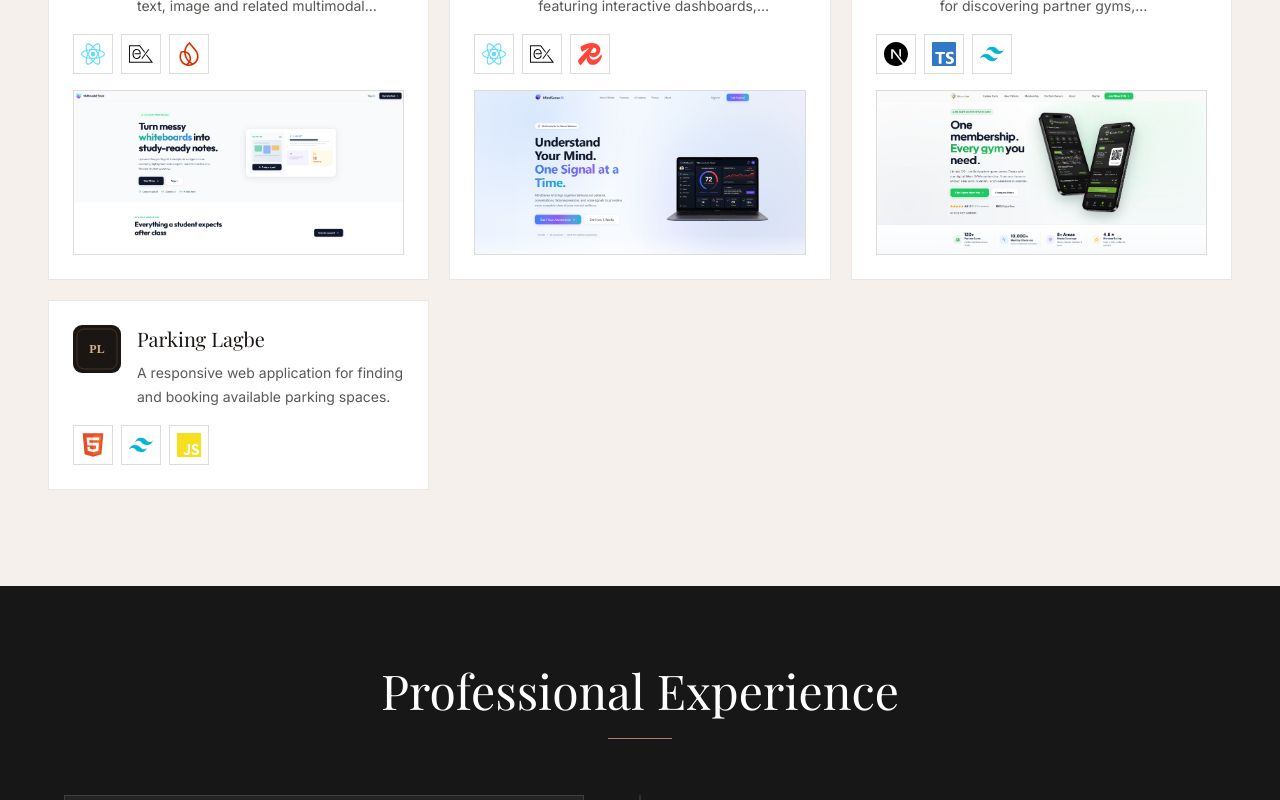
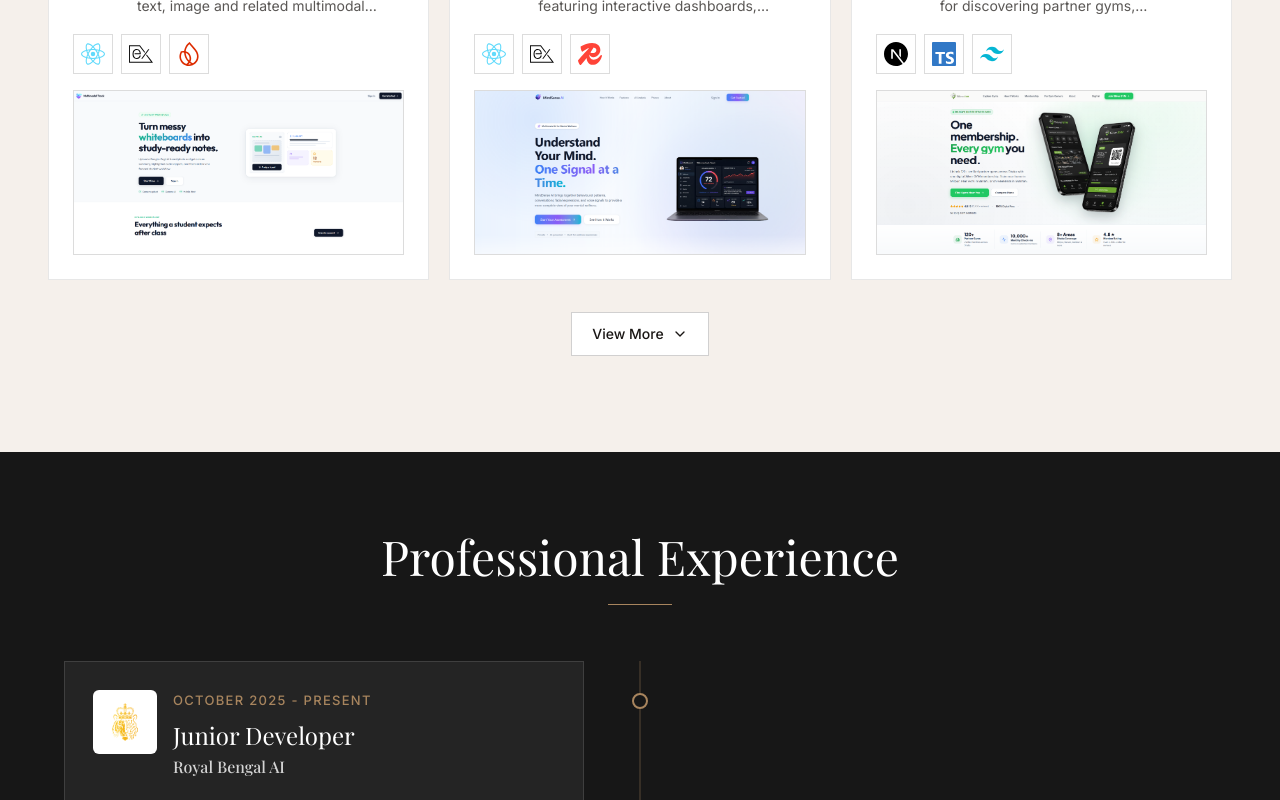
Before and after one commit to MohammedShakib/my-portfolio-website, a Next.js app: page / in a window 1280 px wide. Shown: the part 5113-5913 px from the top of the page. Built offline with nearby package versions, Linux system fonts and the light colour scheme.

Commit message:
Collapse additional projects behind view more

```diff
--- a/src/components/sections/FeaturedProjects.tsx
+++ b/src/components/sections/FeaturedProjects.tsx
@@ -1,6 +1,9 @@
+"use client";
+
 import { featuredProjects, otherProjects } from "@/data/portfolio";
-import { ArrowUpRight, Bot } from "lucide-react";
+import { ArrowUpRight, Bot, ChevronDown, ChevronUp } from "lucide-react";
 import Image from "next/image";
+import { useState } from "react";
 
 const Github = ({ size = 24 }: { size?: number }) => (
   <svg
@@ -17,6 +20,8 @@ const Github = ({ size = 24 }: { size?: number }) => (
     <path d="M15 22v-4a4.8 4.8 0 0 0-1-3.02c3.14-.35 6.44-1.54 6.44-7A5.44 5.44 0 0 0 20 4.77 5.07 5.07 0 0 0 19.91 1S18.73.65 16 2.48a13.38 13.38 0 0 0-7 0C6.27.65 5.09 1 5.09 1A5.07 5.07 0 0 0 5 4.77a5.44 5.44 0 0 0-1.5 3.78c0 5.42 3.3 6.61 6.44 7A4.8 4.8 0 0 0 8 18v4" />
   </svg>
 );
+
+const additionalProjectsPreviewCount = 3;
 
 const techLogos: Record<string, string> = {
   "CSS": "css3",
@@ -60,6 +65,12 @@ function TechBadge({ tag }: { tag: string }) {
 }
 
 export default function FeaturedProjects() {
+  const [showAllAdditionalProjects, setShowAllAdditionalProjects] = useState(false);
+  const hasMoreAdditionalProjects = otherProjects.length > additionalProjectsPreviewCount;
+  const visibleAdditionalProjects = showAllAdditionalProjects
+    ? otherProjects
+    : otherProjects.slice(0, additionalProjectsPreviewCount);
+
   return (
     <section id="projects" className="py-16 md:py-24 bg-background-light text-primary">
       <div className="container mx-auto px-6 md:px-12">
@@ -164,7 +175,7 @@ export default function FeaturedProjects() {
           <div>
             <h3 className="text-[28px] md:text-3xl font-serif mb-6 md:mb-8 border-b border-primary/10 pb-4">Additional Projects</h3>
             <div className="grid grid-cols-1 md:grid-cols-3 gap-5">
-              {otherProjects.map((project, index) => (
+              {visibleAdditionalProjects.map((project, index) => (
                 <div
                   key={index}
                   className="group min-h-0 p-5 md:p-6 bg-white border border-primary/10 hover:border-accent/35 transition-colors"
@@ -203,6 +214,24 @@ export default function FeaturedProjects() {
                 </div>
               ))}
             </div>
+
+            {hasMoreAdditionalProjects ? (
+              <div className="mt-8 flex justify-center">
+                <button
+                  type="button"
+                  onClick={() => setShowAllAdditionalProjects((current) => !current)}
+                  className="inline-flex min-h-11 items-center justify-center gap-2 border border-primary/20 bg-white px-5 text-sm font-medium text-primary transition-colors hover:border-accent/40 hover:text-accent"
+                  aria-expanded={showAllAdditionalProjects}
+                >
+                  {showAllAdditionalProjects ? "Show Less" : "View More"}
+                  {showAllAdditionalProjects ? (
+                    <ChevronUp size={16} aria-hidden="true" />
+                  ) : (
+                    <ChevronDown size={16} aria-hidden="true" />
+                  )}
+                </button>
+              </div>
+            ) : null}
           </div>
         )}
       </div>
```
